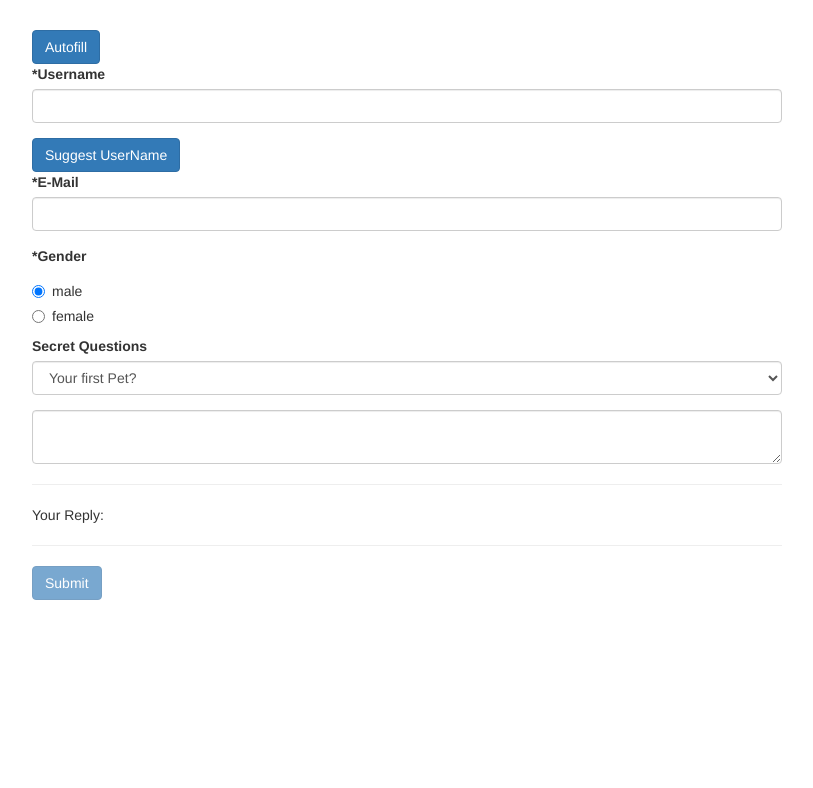
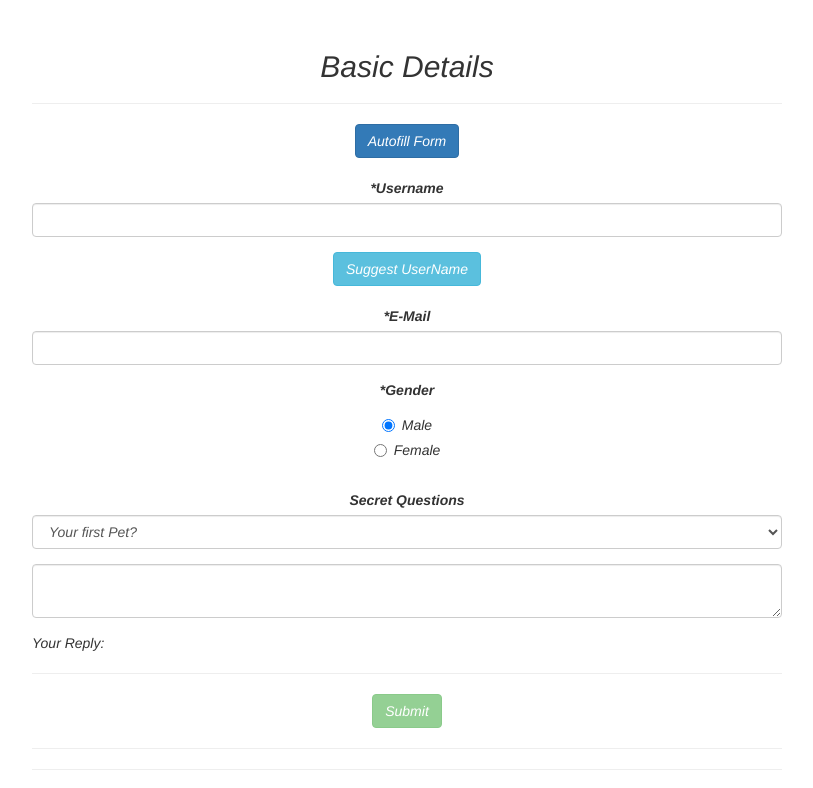
Before and after one commit to naitik0212/Angular-Forms, an Angular app: page / in a window 1280 px wide. Shown: the top 788 px of the page, without its empty margins (233-1046 px from the left). Built offline with nearby package versions, Linux system fonts and the light colour scheme.

Commit message:
populating all responses

```diff
--- a/src/app/app.component.html
+++ b/src/app/app.component.html
@@ -1,14 +1,19 @@
 <div class="container">
   <div class="row">
-    <div class="col-xs-12 col-sm-10 col-md-8 col-sm-offset-1 col-md-offset-2" >
+    <div class="col-xs-12 col-sm-10 col-md-8 col-sm-offset-1 col-md-offset-2" style="text-align: center;
+     font-style: italic">
+      <h2> Basic Details </h2><hr>
+
+
       <!--<form (ngSubmit)="onSubmit(f)" #f="ngForm">-->
         <form (ngSubmit)="onSubmit()" #f="ngForm">
 
 
-          <button class="btn btn-primary" type="button" (click)="autofill()">Autofill</button>
+          <button class="btn btn-primary" type="button" (click)="autofill() " [disabled]="userData.touched">Autofill Form</button>
 
           <div id="user-data" ngModelGroup="userData" #userData = "ngModelGroup">
           <div class="form-group">
+            <br>
             <label for="username">*Username</label>
             <input type="text"
                    id="username"
@@ -16,10 +21,11 @@
                    ngModel
                    name = "username" required>
           </div>
-            <button class="btn btn-primary" type="button" (click)="suggestedUserName()">Suggest UserName</button>
+            <button class="btn btn-info" type="button" (click)="suggestedUserName()">Suggest UserName</button>
 
 
             <div class="form-group">
+              <br>
             <label for="email">*E-Mail</label>
             <input type="email"
                    id="email"
@@ -47,6 +53,7 @@
             </label>
 
           </div>
+          <br>
 
           <div class="form-group">
           <label for="secret">Secret Questions</label>
@@ -65,21 +72,27 @@
             </textarea>
           </div>
 
-
-
-
-          <hr>
-
-          <p> Your Reply: {{answer}}</p>
+          <p style="text-align: left"> Your Reply: {{answer}}</p>
 
           <hr>
 
 
-        <button class="btn btn-primary"
+        <button class="btn btn-success"
                 type="submit"
         [disabled]="!f.valid" >Submit</button>
           <!--<p *ngIf="">-->
       </form>
+
+      <hr>
+      <div style="color: green" *ngIf="submitted">
+        <h3>Your Responses: </h3>
+        <p>Username: {{user.username}}</p>
+        <p>E-Mail: {{user.email}}</p>
+        <p>Gender: {{user.gender}}</p>
+        <p>Secret Question: {{user.secretQuestion}}</p>
+        <p>Answer: {{user.answer}}</p>
+    </div>
+      <hr>
     </div>
   </div>
 </div>
--- a/src/app/app.component.ts
+++ b/src/app/app.component.ts
@@ -10,9 +10,17 @@ export class AppComponent {
   @ViewChild('f') signUpForm: NgForm;
   defaultQuestion = 'pet';
   answer = '';
-  genders = ['male', 'female'];
-  defaultGender = 'male';
+  genders = ['Male', 'Female'];
+  defaultGender = 'Male';
   suggestedName = 'test';
+  user = {
+    username : '',
+    email: '',
+    gender: '',
+    secretQuestion: '',
+    answer: ''
+  };
+  submitted  =  false;
 
 
   autofill() {
@@ -23,7 +31,7 @@ export class AppComponent {
       },
       secret: 'pet',
       AnswerSecretQuestion: 'dog',
-      gender : 'male'
+      gender : 'Male'
     });
   }
     suggestedUserName() {
@@ -39,6 +47,15 @@ export class AppComponent {
   // }
 
   onSubmit() {
+    this.submitted = true;
     console.log(this.signUpForm);
+    this.user.username = this.signUpForm.value.userData.username;
+    this.user.email = this.signUpForm.value.userData.email;
+    this.user.gender = this.signUpForm.value.gender;
+    this.user.secretQuestion = this.signUpForm.value.secret;
+    this.user.answer = this.signUpForm.value.AnswerSecretQuestion;
+
+
+
   }
 }
```
